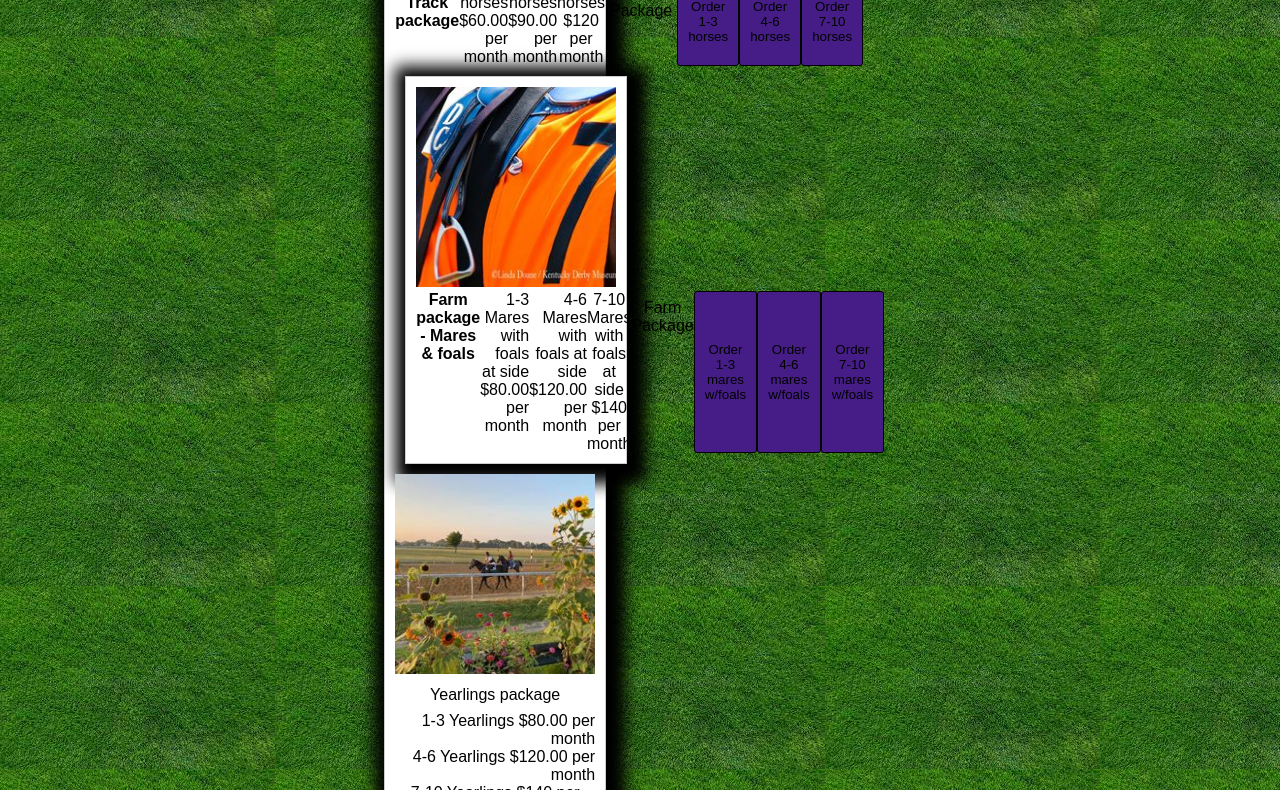
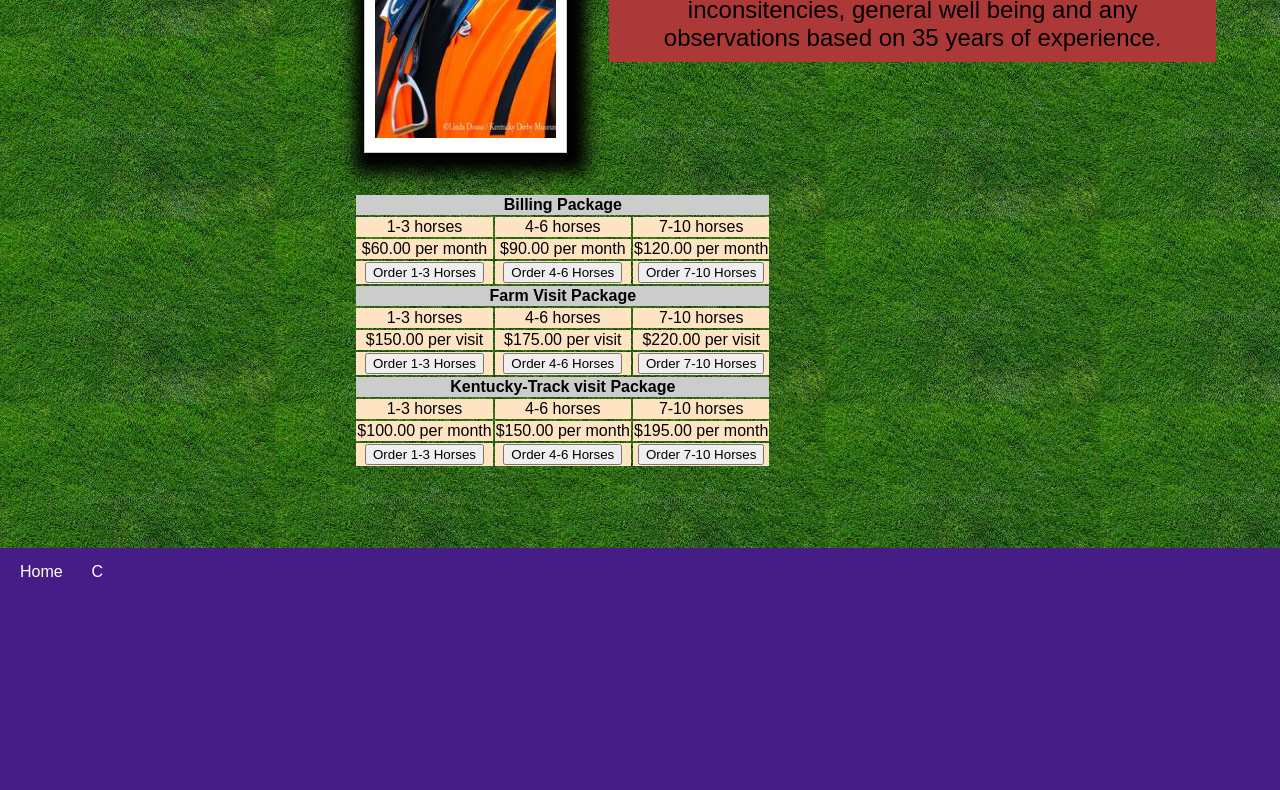
Before and after one commit to sjbail01/EquineConsultingWebSite, a plain HTML site: page Whatwedo.html in a window 1280 px wide. Shown: the part 349-1139 px from the top of the page. After the commit the page ends 945 px from the top, so only its background shows below. Drawn offline with Linux system fonts and the light colour scheme.

Commit message:
first-commit

```diff
--- a/Whatwedo.html
+++ b/Whatwedo.html
@@ -22,10 +22,6 @@
         .sub-title {
 
 
-            background-color: rgb(173, 56, 56);
-            font-size: 1.5em;
-            padding: 10px;
-            border-color:black;
 
         }
     </style>
@@ -41,54 +37,86 @@
     </nav>
   </header>
   <main>
-    <aside><img class="logoimage" alt="Thoroughbred Ownership Consulting"/></aside>
+    <aside><img class="logoimage"  src="images/Thoroughbred Ownership Consulting copy-1.png" alt="Thoroughbred Ownership Consulting"/></aside>
 
     <article>
         <section class="columns-desktop">
-            <div class = "pie">
-                <img src="images/bridle.jpg " alt="Race Track package"/>
-                <div class="columns">
-                <div class ="title">Race Track package</div>
-                <div class="price" > 1-3 horses $60.00 per month</div>
-                <div class="price" > 4-6 horses $90.00 per month</div>
-                <div class="Price">7-10 horses $120 per month</div>
+            <div class = "obox">
 
-            <p class="desc">Racetrack Package</p>
-            <button data-order="Racetrack">Order 1-3 horses</button>
-            <button data-order="Racetrack">Order 4-6 horses</button>
-            <button data-order="Racetrack">Order 7-10 horses</button>
+                <img src="images/farmtrack.jpg " alt="Billing package"/>
+                <img src="images/saddle.jpg " alt="Billing package"/>
             </div>
-            <div class ="pie">
-                <img src="images/saddle.jpg" alt="Farm Package"/>
-                <div class="columns">
-                <div class ="title">Farm package - Mares & foals</div>
+            <article>
+                <h1>How We Can Help!</h1>
+                <p class="sub-title">
+                        We offer 3 packages. Billing, Farm Visit and Track visit. Each visit will include photographs(excludes invoices)
+                        and a written report. The report will include environmental conditions where applicable , any inconsitencies, general
+                        well being and any observations based on 35 years of experience.
 
-                <div class="price" > 1-3 Mares with foals at side $80.00 per month</div>
-                <div class="price" > 4-6 Mares with foals at side $120.00 per month</div>
-                <div class="Price">7-10 Mares with foals at side $140 per month</div>
+                    </p>
 
-                <p class="desc">Farm Package</p>
-                <button data-order="Racetrack">Order 1-3 mares w/foals</button>
-                <button data-order="Racetrack">Order 4-6 mares w/foals</button>
-                <button data-order="Racetrack">Order 7-10 mares w/foals</button>
-                </div>
+            </article>
+            </section>
+                <table class="tbprice">
+                    <tr>
+                        <th class="titleBilling1 titleBilling2 titleBilling3" colspan="3">Billing Package</th>
 
-            </div>
-            <img src="images/farmtrack.jpg" alt="Yearlings"/>
-                <p class="desc">Yearlings package</p>
-                <div class="price" > 1-3 Yearlings $80.00 per month</div>
-                <div class="price" > 4-6 Yearlings $120.00 per month</div>
-                <div class="Price">7-10 Yearlings $140 per month</div>
+                      </tr>
+                      <tr>
+                        <td class="descBilling1">1-3 horses</td>
+                        <td class="descBilling2">4-6 horses </td>
+                        <td class="descBilling3">7-10 horses</td>
+                      </tr>
+                      <tr>
+                        <td class="priceBilling1">$60.00 per month</td>
+                        <td class="priceBilling2">$90.00 per month </td>
+                        <td class="priceBilling3">$120.00 per month</td>
+                      </tr>
+                      <tr>
+                        <td><button  data-order="Billing1">Order 1-3 Horses</button></td>
+                        <td><button  data-order="Billing2">Order 4-6 Horses</button></td>
+                        <td><button  data-order="Billing3">Order 7-10 Horses</button></td>
+                      </tr>
 
-                <p class="desc">Yearling Package</p>
-                <button data-order="Yearling">Order 1-3 yearlings</button>
-                <button data-order="Yearling">Order 4-6 yearlings</button>
-                <button data-order="Yearling">Order 7-10 yearlings</button>
-                </div>
+                      <tr>
+                        <th class="titleFarmVisit1 titleFarmVisit2 titleFarmVisit3" colspan="3">Farm Visit Package</th>
 
+                      </tr>
+                      <tr>
+                        <td class="descFarmVisit1">1-3 horses</td>
+                        <td class="descFarmVisit2">4-6 horses </td>
+                        <td class="descFarmVisit3">7-10 horses</td>
+                      </tr>
+                      <tr>
+                        <td class="priceFarmVisit1">$150.00 per visit</td>
+                        <td class="priceFarmVisit2">$175.00 per visit </td>
+                        <td class="priceFarmVisit3">$220.00 per visit</td>
+                      </tr>
+                      <tr>
+                        <td><button  data-order="FarmVisit1">Order 1-3 Horses</button></td>
+                        <td><button  data-order="FarmVisit2">Order 4-6 Horses</button></td>
+                        <td><button  data-order="FarmVisit3">Order 7-10 Horses</button></td>
+                      </tr>
+                      <tr>
+                        <th class="titleTrackVisit1 titleTrackVisit2 titleTrackVisit3" colspan="3">Kentucky-Track visit Package</th>
 
-            </div>
-            </section>
+                      </tr>
+                      <tr>
+                        <td class="descTrackVisit1">1-3 horses</td>
+                        <td class="descTrackVisit2">4-6 horses </td>
+                        <td class="descTrackVisit3">7-10 horses</td>
+                      </tr>
+                      <tr>
+                        <td class="priceTrackVisit1">$100.00 per month</td>
+                        <td class="priceTrackVisit2">$150.00 per month </td>
+                        <td class="priceTrackVisit3">$195.00 per month</td>
+                      </tr>
+                      <tr>
+                        <td><button  data-order="TrackVisit1">Order 1-3 Horses</button></td>
+                        <td><button  data-order="TrackVisit2">Order 4-6 Horses</button></td>
+                        <td><button  data-order="TrackVisit3">Order 7-10 Horses</button></td>
+                      </tr>
+                </table>
 
 
     </article>
@@ -110,18 +138,20 @@
         orderButtons.forEach(function(button) {
 
         button.addEventListener("click", function(e) {
+            debugger;
             const button = e.currentTarget;
                         const container = button.parentNode;
 
-            const order ={
+let myval=e.currentTarget.attributes['data-order'].value;
+           const order ={
                 id: button.getAttribute("data-order"),
-                title: container.querySelector(".title").innerText,
-                price: container.querySelector(".price").innerText,
-                desc: container.querySelector(".desc").innerText
+                title: document.getElementsByClassName("title"+myval)[0].innerText,
+                price: document.getElementsByClassName("price"+myval)[0].innerText,
+                desc: document.getElementsByClassName("desc"+myval)[0].innerText
             };
             localStorage.setItem("order", JSON.stringify (order));
 
-            const url = window.location.href.replace("whatwedo.html", "order.html");
+            const url = window.location.href.replace("Whatwedo.html", "order.html");
             window.location.href = url;
 
 
--- a/main.css
+++ b/main.css
@@ -5,6 +5,7 @@ html,
 body{
  height:100%
 }
+
 body {
     font-family: Arial, Helvetica, sans-serif;
     background-color: #461d86;}
@@ -22,6 +23,35 @@ header{
     background-color: #461d86;
     padding: 10px;
     box-shadow:0px 3px 15px;
+}
+h1 {
+    text-shadow: 1px 2px 2px  rgb(173, 56, 56);
+}
+
+.sub-title {
+
+    background-color: rgb(173, 56, 56);
+    font-size: 1.5em;
+    padding: 10px;
+    border-color:black;
+    border-width: 1px 4px 12px;
+    }
+
+  .images{
+    background-image: (farmtrack.jpg),(saddle.jpg)
+  background-position: top left, top right;
+  background-repeat: no repeat, no repeat;
+  }
+
+.tbprice  th{
+
+background-color: #ccc;
+}
+.tbprice td{
+    background-color: bisque;
+}
+.tbprice{
+    margin-top: 30px;
 }
 #menuid{
     margin: 10px 10px 10px 0px;
@@ -95,6 +125,7 @@ header{
         text-align: center;
      }
      article {
+        text-align: center;
         width: 75%;
      }
      .columns{
@@ -113,8 +144,8 @@ header{
         display: flex;
     }
     }
-    /*Pies*/
-    .pie {
+    /*oboxs*/
+    .obox {
         width: 200px;
         padding: 10px;
         margin: 10px;
@@ -123,22 +154,22 @@ header{
         box-shadow: 5px 5px 15px 15px;
         transition-duration: 0.75s;
     }
-    .pie img{
+    .obox img{
         width: 100%;
             }
-    .pie .title{
+    .obox .title{
         font-weight: bold;
     }
-    .pie .columns{
+    .obox .columns{
         width: 100%;
         }
-        .pie .price{
+        .obox .price{
             text-align: right;
         }
-        .pie .columns div{
+        .obox .columns div{
             width: 50%;
         }
-        .pie button{
+        .obox button{
             background-color: #461d86;
             padding: 10px;
             border: solid 1px black;
```
Also changed, not shown: contact.html (+2 -2 lines), index.html (+10 -13 lines), order.html (+20 -18 lines).
